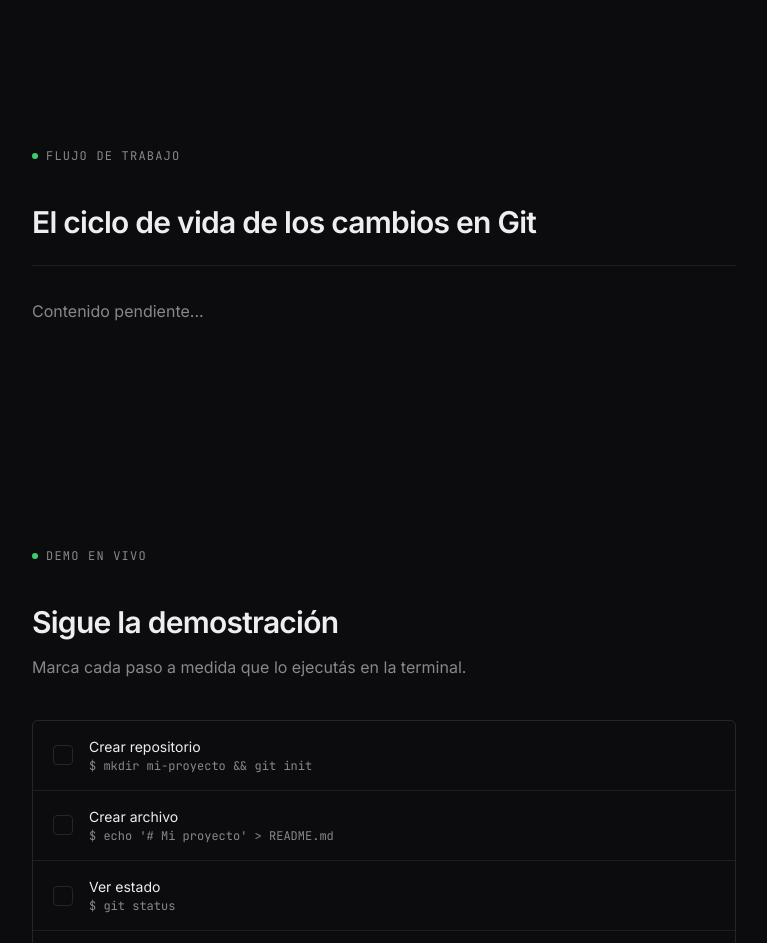
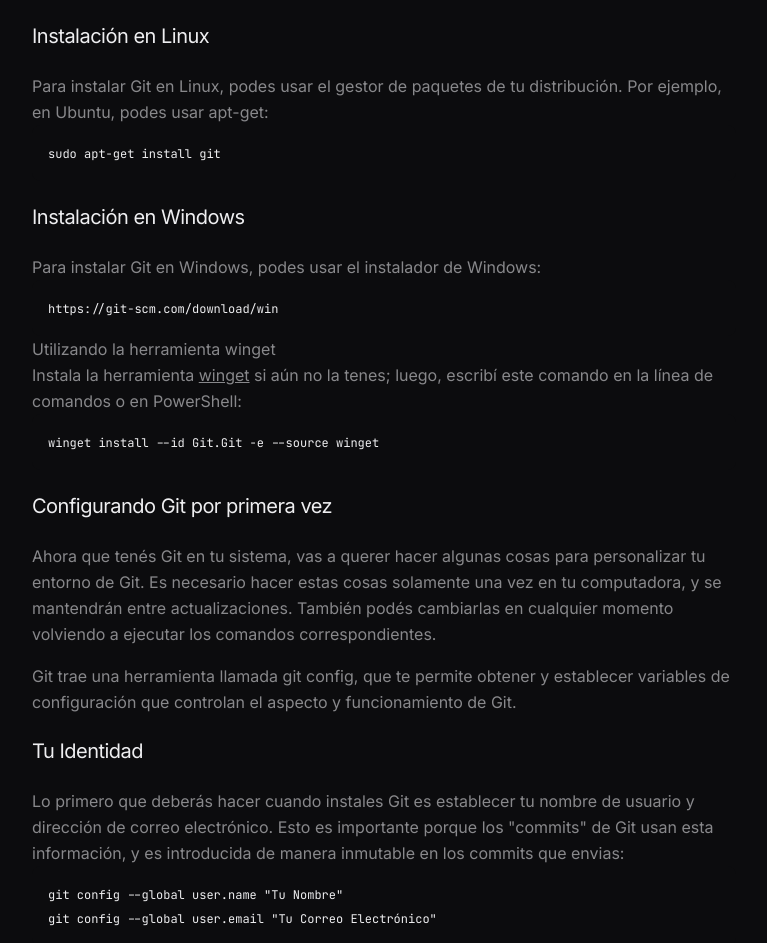
Before and after one commit to victorsnz/git-journey, a React (Vite) app: page / in a window 1280 px wide. Shown: the part 2929-3872 px from the top of the page, without its empty margins (384-1151 px from the left). Built offline with nearby package versions, Linux system fonts and the light colour scheme.

Commit message:
feat: added content to Installation

```diff
--- a/src/pages/Installation.tsx
+++ b/src/pages/Installation.tsx
@@ -15,8 +15,69 @@ export function Installation() {
       <div className="h-px bg-border-soft mb-8" />
 
       <p className="text-muted leading-relaxed">
-        Contenido pendiente...
+      Cómo instalar Git en cualquier sistema operativo
+      Antes de empezar a utilizar Git, tenes que instalarlo en tu computadora. Incluso si ya está instalado, este es posiblemente un buen momento para actualizarlo a su última versión.
       </p>
+      <a href="https://git-scm.com/install/" target="_blank" rel="noopener noreferrer" className="text-primary underline">https://git-scm.com/install/</a>
+
+      <h3 className="text-xl font-normal tracking-tight text-foreground leading-tight my-6">
+        Instalación en Linux
+      </h3>
+
+      <p className="text-muted leading-relaxed">
+        Para instalar Git en Linux, podes usar el gestor de paquetes de tu distribución. Por ejemplo, en Ubuntu, podes usar apt-get:
+      </p>
+
+      <pre className="bg-background/50 p-4 rounded-lg overflow-x-auto">
+        <code className="text-xs font-mono">
+          sudo apt-get install git
+        </code>
+      </pre>
+      <h3 className="text-xl font-normal tracking-tight text-foreground leading-tight my-6">
+        Instalación en Windows
+      </h3>
+      <p className="text-muted leading-relaxed">
+        Para instalar Git en Windows, podes usar el instalador de Windows:
+      </p>
+      <pre className="bg-background/50 p-4 rounded-lg overflow-x-auto">
+        <code className="text-xs font-mono">
+          https://git-scm.com/download/win
+        </code>
+      </pre>
+      <p className="text-muted leading-relaxed">
+      Utilizando la herramienta winget</p>
+      <p className="text-muted leading-relaxed">
+      Instala la herramienta <a href="https://learn.microsoft.com/en-us/windows/package-manager/" target="_blank" rel="noopener noreferrer" className="text-primary underline">winget</a> si aún no la tenes; luego, escribí este comando en la línea de comandos o en PowerShell:<br />
+      </p>
+      <pre className="bg-background/50 p-4 rounded-lg overflow-x-auto">
+      <code className="text-xs font-mono">
+      winget install --id Git.Git -e --source winget
+      </code>
+      </pre>
+      <h3 className="text-xl font-normal tracking-tight text-foreground leading-tight my-6">
+      Configurando Git por primera vez
+      </h3>
+      <p className="text-muted leading-relaxed">
+      Ahora que tenés Git en tu sistema, vas a querer hacer algunas cosas para personalizar tu entorno de Git. Es necesario hacer estas cosas solamente una vez en tu computadora, y se mantendrán entre actualizaciones. También podés cambiarlas en cualquier momento volviendo a ejecutar los comandos correspondientes.
+      </p>
+      <p className="text-muted leading-relaxed mt-4">
+        Git trae una herramienta llamada git config, que te permite obtener y establecer variables de configuración que controlan el aspecto y funcionamiento de Git.
+      </p>
+      <h3 className="text-xl font-normal tracking-tight text-foreground leading-tight my-6">
+      Tu Identidad
+      </h3>
+      <p className="text-muted leading-relaxed">
+      Lo primero que deberás hacer cuando instales Git es establecer tu nombre de usuario y dirección de correo electrónico. Esto es importante porque los "commits" de Git usan esta información, y es introducida de manera inmutable en los commits que envias:
+      </p>
+      <pre className="bg-background/50 p-4 rounded-lg overflow-x-auto">
+        <code className="text-xs font-mono">
+          git config --global user.name "Tu Nombre"
+        </code>
+        <br />
+        <code className="text-xs font-mono mt-2">
+          git config --global user.email "Tu Correo Electrónico"
+        </code>
+      </pre>
     </Section>
   );
 }
```
